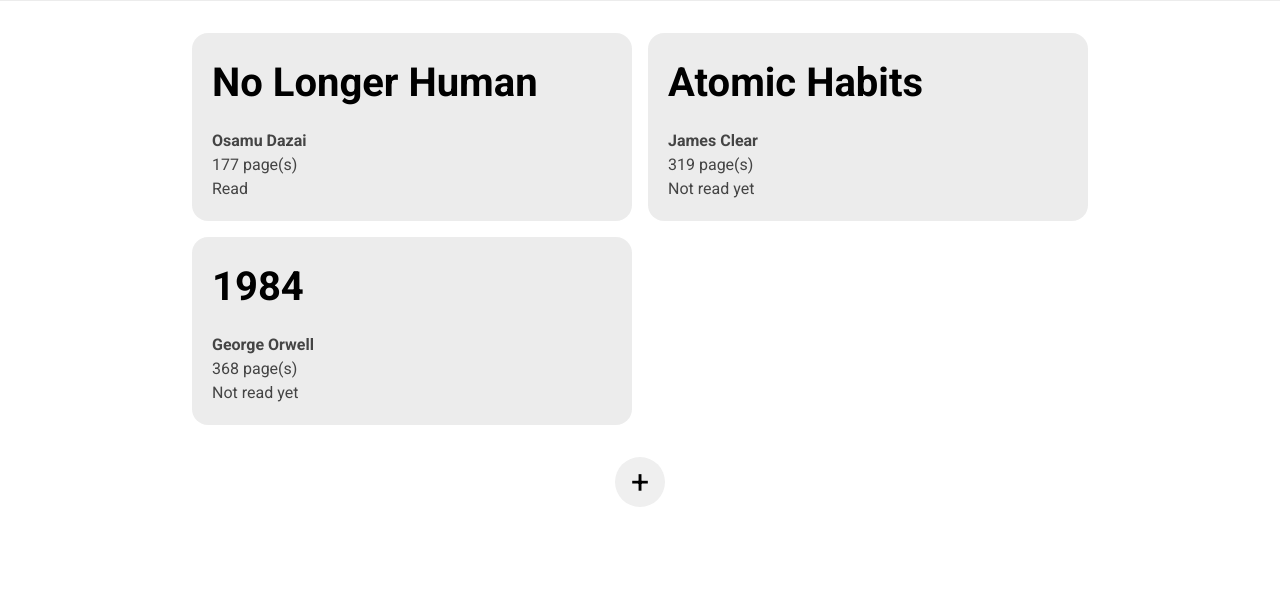
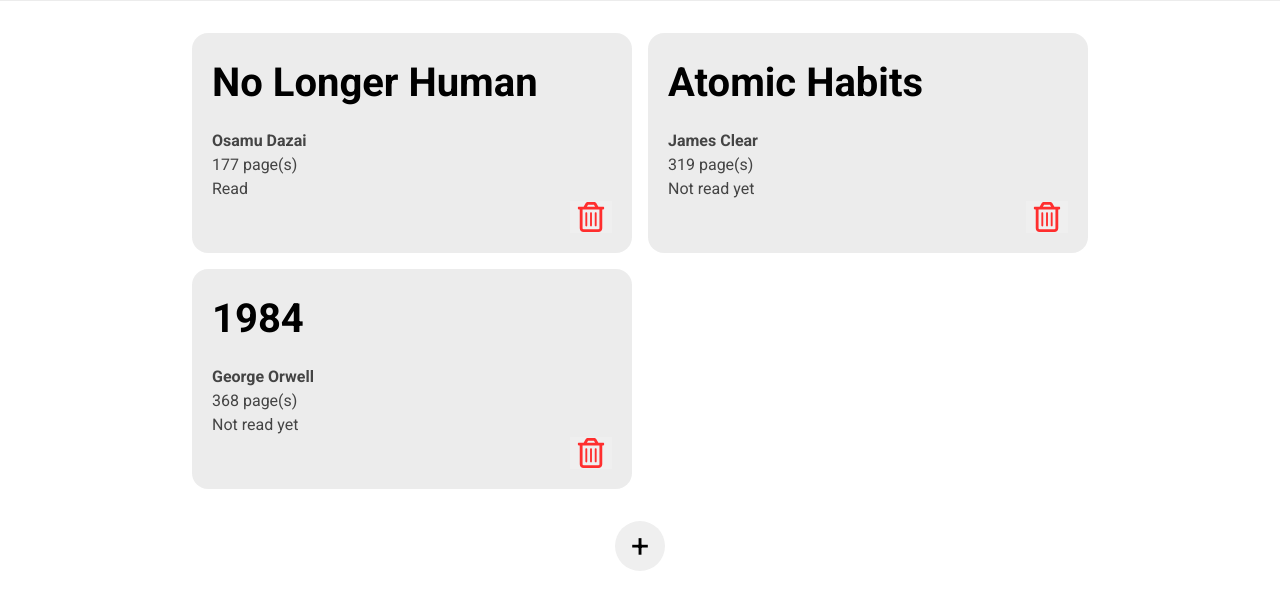
Before and after one commit to Proxtron/library, a plain HTML site: page index.html in a window 1280 px wide. Shown: the part 79-688 px from the top of the page. Drawn offline with Linux system fonts and the light colour scheme.

Commit message:
Add delete logic

```diff
--- a/script.js
+++ b/script.js
@@ -35,11 +35,32 @@ function displayBooks() {
             <p class="author-text card-sub-text">${book.author}</p>
             <p class="card-sub-text">${book.pages} page(s)</p>
             <p class="card-sub-text">${book.read ? "Read" : "Not read yet"}</p>
+            <button data-id="${book.id}" class="delete-book-btn" type="button"><img src="trashcan.svg" width="30" height="30"></button>
         </div>
         `;
     }
+
+    attachDeleteListeners();
+
 }
 
+function attachDeleteListeners() {
+    const deleteBookBtns = document.querySelectorAll("[data-id]");
+    deleteBookBtns.forEach((button) => {
+        button.addEventListener("click", () => {
+            searchAndDeleteBook(button);
+            displayBooks();
+        });
+    });
+}
+
+function searchAndDeleteBook(button) {
+    for(let i = 0; i < library.length; i++) {
+        if(library[i].id == button.dataset.id) {
+            library.splice(i, 1);
+        }
+    }
+}
 function displayAddBookModal() {
     modalElement.showModal();
 }
@@ -68,4 +89,5 @@ document.addEventListener("DOMContentLoaded", () => {
         modalElement.close();
     });
     document.getElementById("add-book-form").addEventListener("submit", (event) => handleSubmitAddBook(event));
+
 });
--- a/style.css
+++ b/style.css
@@ -57,7 +57,6 @@ main {
     background-color: var(--gray);
     border-radius: 1rem;
     padding:1.25rem;
-    cursor: pointer;
     transition: all .3s ease;
 }
 
@@ -177,3 +176,10 @@ input[type="radio"] + label {
 .opaque-hover:hover {
     opacity: .8;
 }
+
+.delete-book-btn {
+    border: none;
+    cursor:pointer;
+    display:block;
+    margin-left:auto;
+}
```
Also changed, not shown: trashcan.svg (added).
